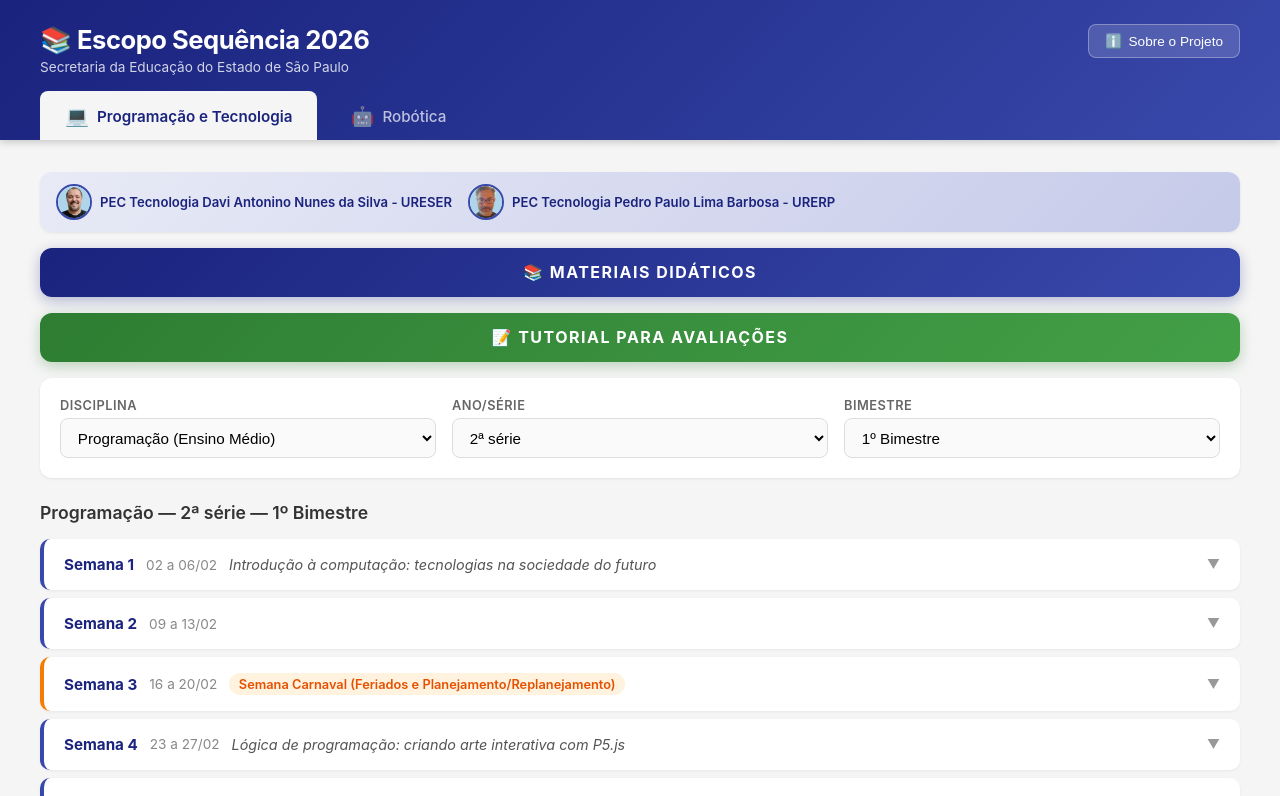
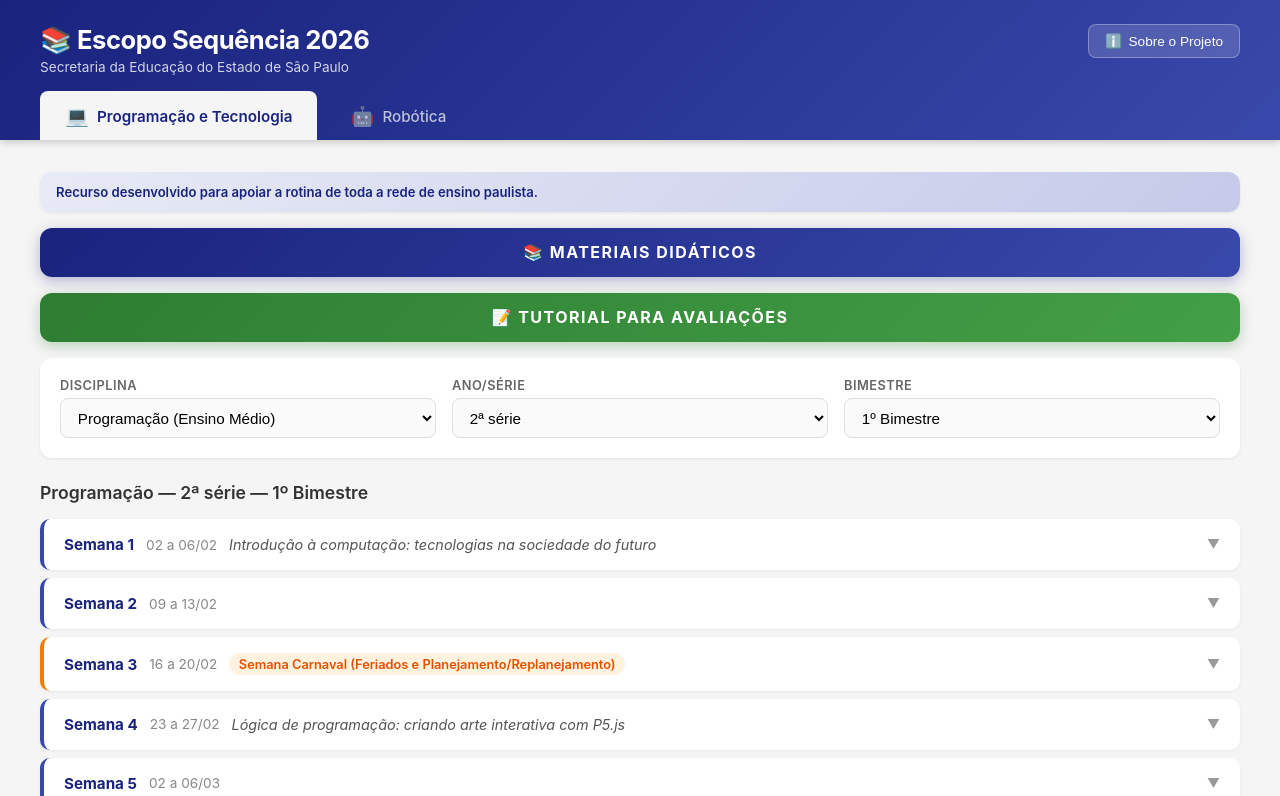
Before and after one commit to dansfisica85/Escopos-2026, an Angular app in the folder escopo-sequencia/: page /programacao in a window 1280 px wide. Shown: the top 796 px of the page. Built offline with nearby package versions, Linux system fonts and the light colour scheme.

Commit message:
fix: remove imagens e atualiza descrição nos componentes de programação e robótica

```diff
--- a/escopo-sequencia/src/app/pages/programacao/programacao.component.html
+++ b/escopo-sequencia/src/app/pages/programacao/programacao.component.html
@@ -1,12 +1,7 @@
 <div class="page-container">
   <div class="pec-header">
     <div class="pec-info">
-      <img src="Davi%20Antonino%20Nunes%20da%20Silva.png" alt="Davi" class="pec-avatar" />
-      <span class="pec-name">PEC Tecnologia Davi Antonino Nunes da Silva - URESER</span>
-    </div>
-    <div class="pec-info">
-      <img src="Pedro%20Paulo.png" alt="Pedro Paulo" class="pec-avatar" />
-      <span class="pec-name">PEC Tecnologia Pedro Paulo Lima Barbosa - URERP</span>
+      <span class="pec-name">Recurso desenvolvido para apoiar a rotina de toda a rede de ensino paulista.</span>
     </div>
   </div>
   <a href="https://fiapcom-my.sharepoint.com/:p:/g/personal/thais_pianucci_alura_com_br/IQBdW2nvEaO_RIkfEUndp_0uAfRrnVZ92W52CtqJOCR_Xqo?rtime=XjfzVkln3kg" target="_blank" rel="noopener" class="materiais-didaticos-btn">
--- a/escopo-sequencia/src/app/pages/robotica/robotica.component.html
+++ b/escopo-sequencia/src/app/pages/robotica/robotica.component.html
@@ -1,12 +1,7 @@
 <div class="page-container">
   <div class="pec-header">
     <div class="pec-info">
-      <img src="Davi%20Antonino%20Nunes%20da%20Silva.png" alt="Davi" class="pec-avatar" />
-      <span class="pec-name">PEC Tecnologia Davi Antonino Nunes da Silva - URESER</span>
-    </div>
-    <div class="pec-info">
-      <img src="Pedro%20Paulo.png" alt="Pedro Paulo" class="pec-avatar" />
-      <span class="pec-name">PEC Tecnologia Pedro Paulo Lima Barbosa - URERP</span>
+      <span class="pec-name">Recurso desenvolvido para apoiar a rotina de toda a rede de ensino paulista.</span>
     </div>
   </div>
   <a href="https://www.canva.com/design/DAGJuYJXwic/fPuogXw4rwqr8OJMGU1kpg/edit" target="_blank" rel="noopener" class="materiais-didaticos-btn">
```
Also changed, not shown: escopo-sequencia/public/Pedro Paulo.png (deleted).
